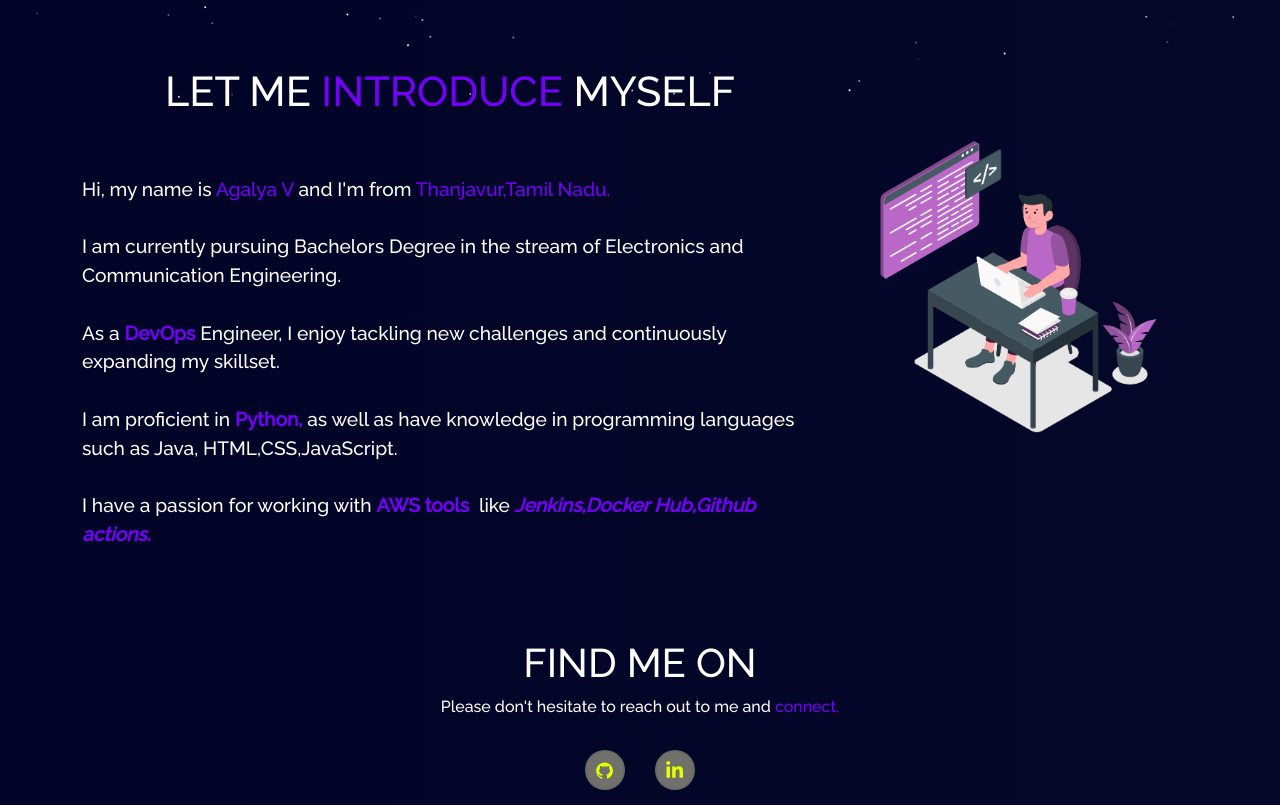
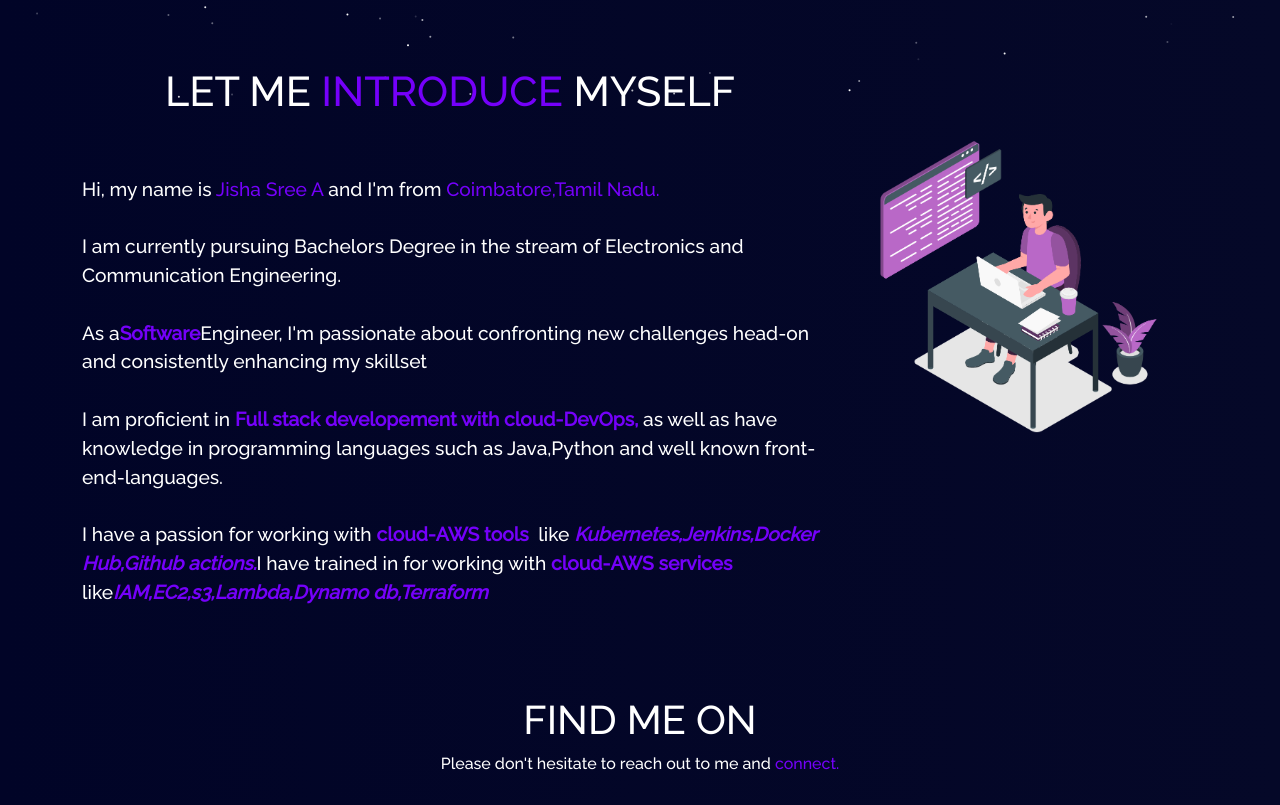
Before and after one commit to jishasree27/portfolio-repo-aga, a React (Create React App) app: page / in a window 1280 px wide. Shown: the part 702-1507 px from the top of the page. Built offline with nearby package versions, Linux system fonts and the light colour scheme.

Commit message:
Update About.jsx

```diff
--- a/src/components/Home/About.jsx
+++ b/src/components/Home/About.jsx
@@ -21,27 +21,33 @@
                   LET ME <span className="yellow"> INTRODUCE </span> MYSELF
                 </h1>
                 <p className="home-about-body">
-                 Hi, my name is <span className="yellow">Agalya V </span>
-                 and I'm from <span className="yellow"> Thanjavur,Tamil Nadu.</span>
+                 Hi, my name is <span className="yellow">Jisha Sree A </span>
+                 and I'm from <span className="yellow"> Coimbatore,Tamil Nadu.</span>
                 <br />
                 <br />
                 I am currently pursuing Bachelors Degree in the stream of Electronics and Communication Engineering.
                 <br />
                 <br />
                   As a
-                  <b className="yellow"> DevOps </b>Engineer,
-                  I enjoy tackling new challenges and continuously expanding my skillset.
+                  <b className="yellow">Software</b>Engineer,
+                  I'm passionate about confronting new challenges head-on and consistently enhancing my skillset
                   <br />
                   <br />I am proficient in
-                    <b className="yellow"> Python, </b>
-                    as well as have knowledge in programming languages such as Java, HTML,CSS,JavaScript.
+                    <b className="yellow"> Full stack developement with cloud-DevOps, </b>
+                    as well as have knowledge in programming languages such as Java,Python and well known front-end-languages.
                   <br />
                   <br />
                   I have a passion for working
-                  with <b className="yellow">AWS tools</b>
+                  with <b className="yellow">cloud-AWS tools</b>
                   &nbsp; like
                   <i>
-                    <b className="yellow"> Jenkins,Docker Hub,Github actions.</b>
+                    <b className="yellow"> Kubernetes,Jenkins,Docker Hub,Github actions.</b>
+                  </i>
+                  I have trained in for working
+                  with <b className="yellow">cloud-AWS services</b>
+                  &nbsp; like
+                  <i>
+                    <b className="yellow">IAM,EC2,s3,Lambda,Dynamo db,Terraform</b>
                   </i>
                   <br />
                   <br />
@@ -62,7 +68,7 @@
                 <ul className="home-about-social-links">
                   <li className="social-icons">
                     <a
-                      href="https://github.com/V-Agalya"
+                      href="https://github.com/jishasree27"
                       target="_blank"
                       rel="noreferrer"
                       className="icon-colour  home-social-icons"
@@ -73,7 +79,7 @@
                   </li>
                   <li className="social-icons">
                     <a
-                      href="https://www.linkedin.com/in/agalya-v-ab6524287?utm_source=share&utm_campaign=share_via&utm_content=profile&utm_medium=android_app"
+                      href="https://www.linkedin.com/in/jisha-sree-a-173433269/"
                       target="_blank"
                       rel="noreferrer"
                       className="icon-colour  home-social-icons"
```
